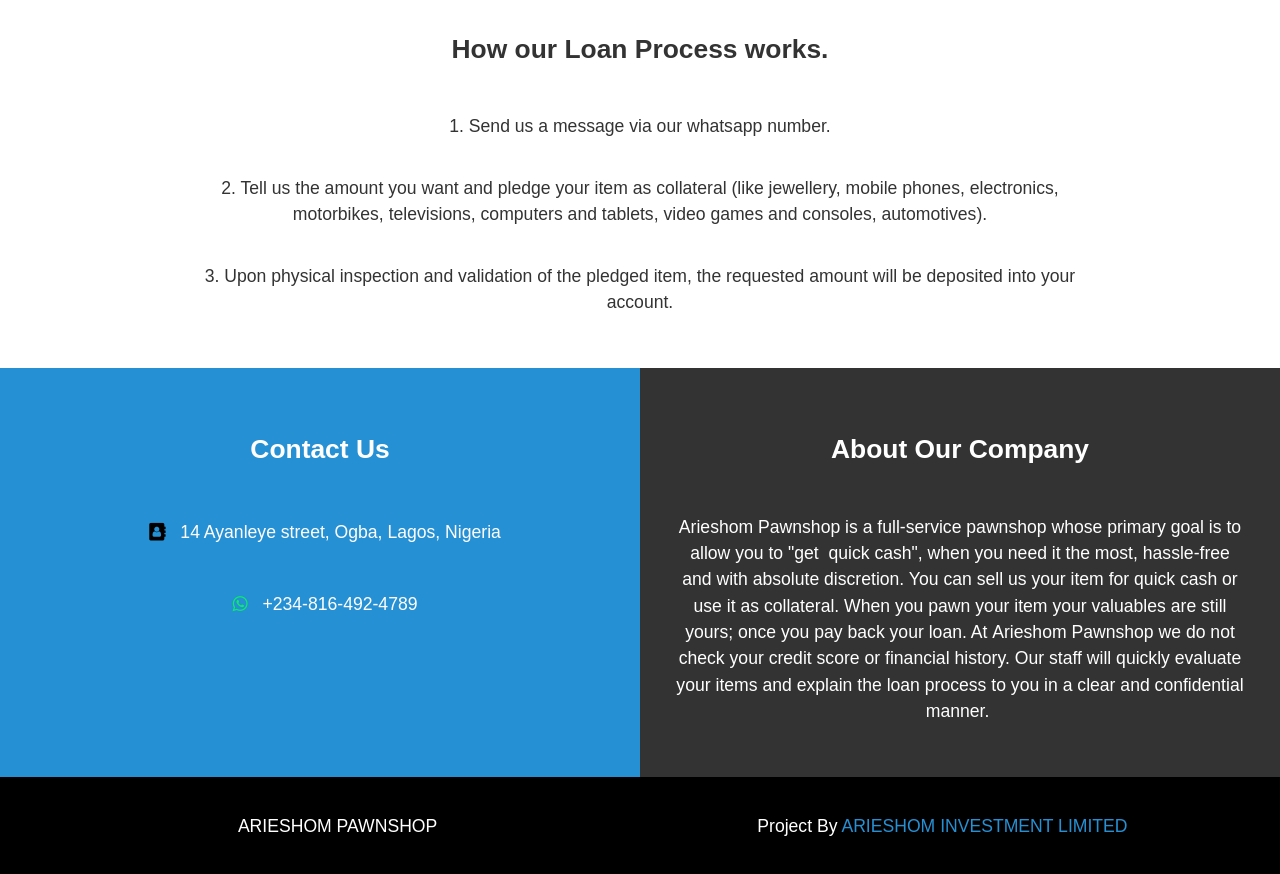
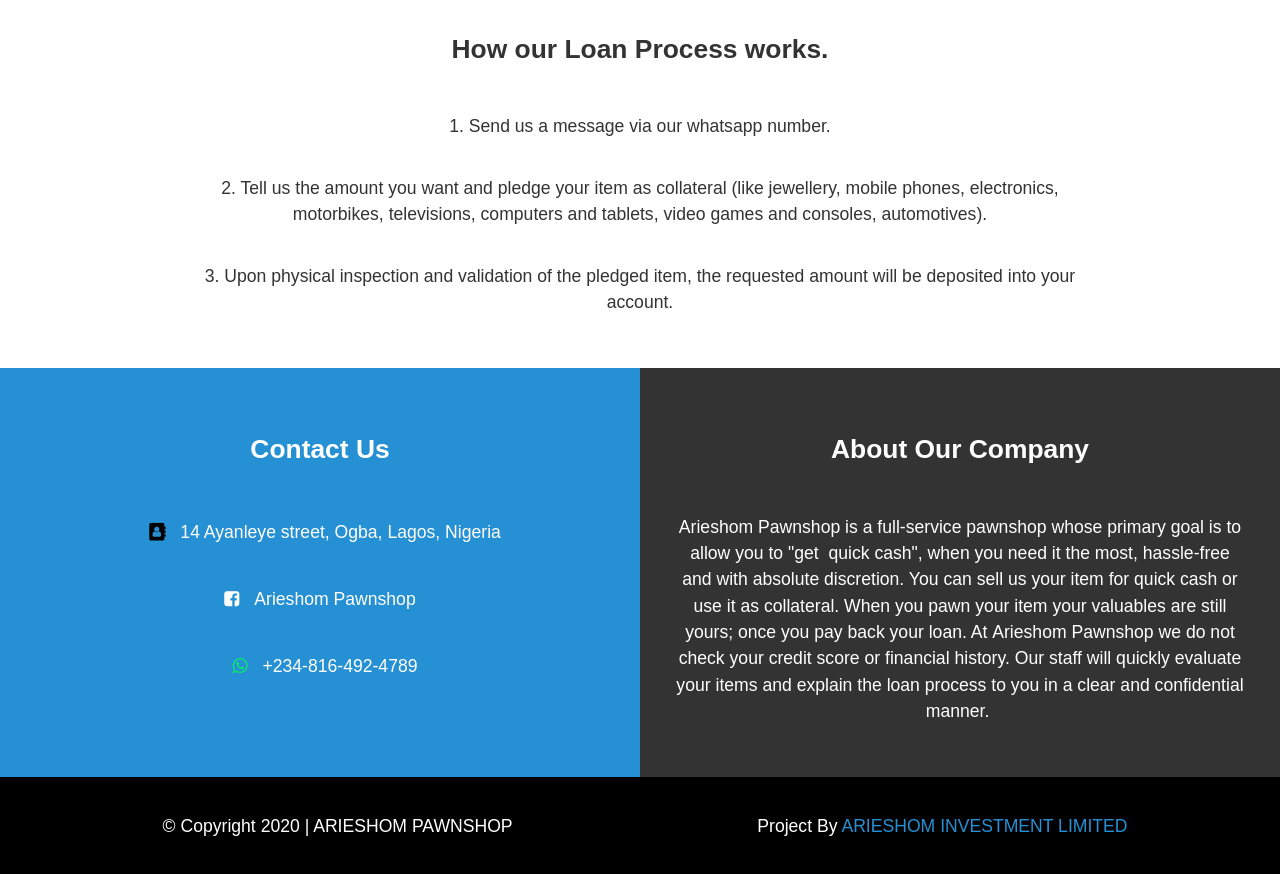
Before and after one commit to emmasamuel/loanswebsite1, a plain HTML site: page index.html in a window 1280 px wide. Shown: the part 1326-2200 px from the top of the page. Drawn offline with Linux system fonts and the light colour scheme; a web font is replaced by a local one.

Commit message:
third commit

```diff
--- a/index.html
+++ b/index.html
@@ -108,6 +108,16 @@
       <div class="box">
         <h2 class="content-title">Contact Us</h2>
         <p><i href="#" class="fa fa-address-book"></i> 14 Ayanleye street, Ogba, Lagos, Nigeria</p>
+        <p><i href="#" class="fa fa-facebook-square"></i>
+         <a href="https://web.facebook.com/Arieshom-Pawnshop-107809460980339/
+         " class="unlinkingOne">
+          Arieshom Pawnshop
+        </a>
+
+
+        </p>
+
+
 
         <p><i href="#" class="fa fa-whatsapp"></i> +234-816-492-4789</p>
       </div>
@@ -121,7 +131,7 @@
 
   <!-- Footer -->
   <footer id="main-footer" class="grid">
-    <div>ARIESHOM PAWNSHOP</div>
+    <div>© Copyright 2020 | ARIESHOM PAWNSHOP</div>
     <div>Project By <a href="#" target="_blank">ARIESHOM INVESTMENT LIMITED</a></div>
   </footer>
 
--- a/style.css
+++ b/style.css
@@ -152,6 +152,13 @@
      color: #09ee68;
   }
 
+  .fa-facebook {
+    margin:10px 5px;
+     padding: 5px;
+     color: white;
+     background: rgb(4, 7, 165);
+   }
+
   .fa-address-book {
    margin:5px;
     padding: 5px;
@@ -164,6 +171,11 @@
      color: rgb(211, 130, 130);
    }
 
+   .unlinkingOne{
+     text-decoration: none;
+     color: white;
+     margin-left: 10px;
+   }
 
   /* Media Queries */
 
```
